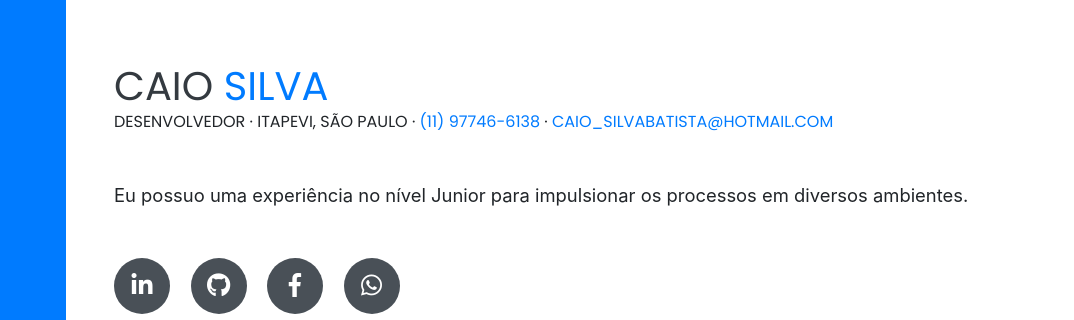
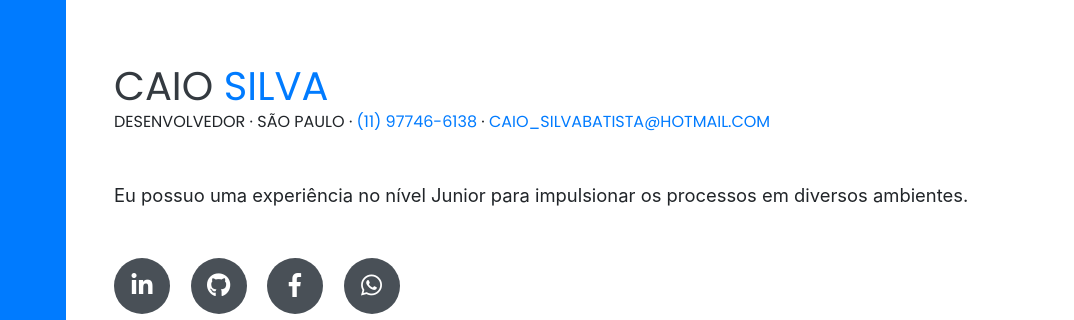
Before and after one commit to CaaioSB/caaiosb.github.io, a website with bundled scripts: page index.html in a window 1280 px wide. Shown: the part 212-532 px from the top of the page, 206-1280 px from the left. Built offline with nearby package versions, Linux system fonts and the light colour scheme; files whose address does not match are found by name; a web font is replaced by a local one.

Commit message:
Update index.html

```diff
--- a/index.html
+++ b/index.html
@@ -68,7 +68,7 @@
                     <span class="text-primary">Silva</span>
                 </h1>
                 <div class="subheading mb-5">
-                    Desenvolvedor · ITAPEVI, SÃO PAULO ·
+                    Desenvolvedor · SÃO PAULO ·
                     <a href="tel:+5511977466138">(11) 97746-6138</a> ·
                     <a href="mailto:caio_silvabatista@hotmail.com">caio_silvabatista@hotmail.com</a>
                 </div>
```
